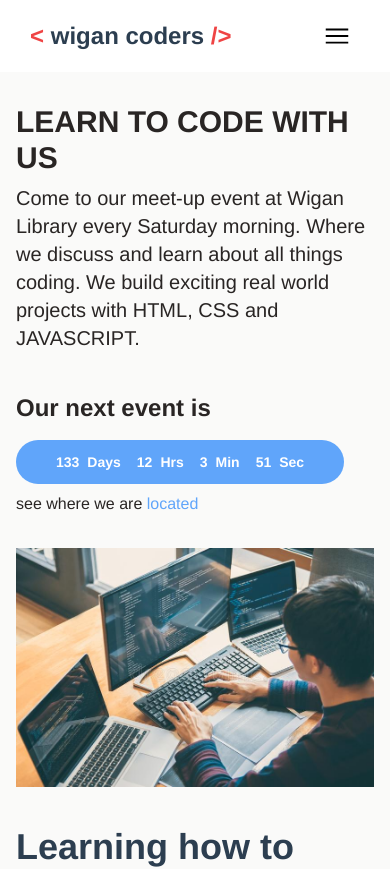
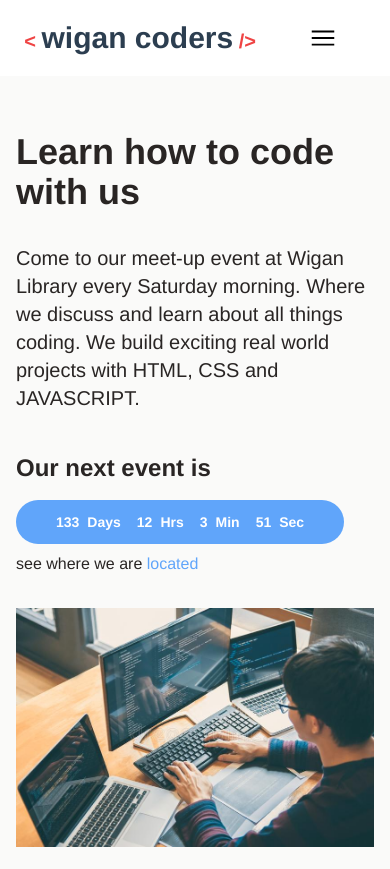
Before and after one commit to Rybrock/wigan-coders, a Vue app: page / in a window 390 px wide. Shown: the top 869 px of the page. Built offline with nearby package versions, Linux system fonts and the light colour scheme; no server answers; the HTML template or start-up script is replaced by a standard one.

Commit message:
just social icons left to hook up

```diff
--- a/src/components/AppNavbar.vue
+++ b/src/components/AppNavbar.vue
@@ -5,12 +5,12 @@
                 <div class="px-0 md:px-5 flex justify-around items-center space-x-10">
                     <div class="w-full">
                         <router-link to="/">
-                            <span class="text-2xl lg:text-4xl font-semibold"><span class="text-red-500">&lt; </span>wigan
-                            coders<span class="text-red-500"> /></span></span>
+                            <span class="text-3xl w-full lg:text-4xl font-semibold"><span class="text-red-500 text-xl">&lt; </span>wigan
+                            coders<span class="text-red-500 text-xl"> /></span></span>
                         </router-link>
                     </div>
                     <div class="md:hidden" @click.prevent="openCloseNav()">
-                        <img src="../assets/menu_FILL0_wght400_GRAD0_opsz48.svg" width="30" height="30" alt="menu icon" class="ml-10" />
+                        <img src="../assets/menu_FILL0_wght400_GRAD0_opsz48.svg" width="30" height="30" alt="menu icon" class="ml-2 md:ml-10" />
                     </div>
                 <div class="font-bold space-x-8 hidden md:flex">
                     <router-link to="/">Home</router-link>
--- a/src/views/AboutView.vue
+++ b/src/views/AboutView.vue
@@ -1,5 +1,20 @@
 <template>
-  <div class="about">
-    <h1>This is an about page</h1>
+  <div class="about w-full bg-stone-50 p-2 pb-8">
+    <h1 class="font-bold text-3xl mb-10 mt-10">About Us</h1>
+    <div class="flex flex-col md:flex-row justify-center items-center lg:space-x-24 w-full mb-24">
+      <div class="w-full lg:w-5/12">
+        <p class="p-2 text-lg">Wigan Coders was founded and hosted by me, Ryan Brockley. I learnt how to code as a means to changing my career. After a long career in Engineering and after an injury, I was no longer in a position to continue and had to change my employment occupation industry. I chose the Technology Industry after recommendations from a very close friend.</p>
+      <p class="p-2 text-lg">In 2018 I enrolled in a JavaScript course in Manchester and graduated 6 months later as a junior web developer. I am now in my 4th professional year and the course has completely changed my life for the better. In my hometown Wigan, there were no resources I could use to learn. So I founded Wigan Coders in order to offer resources to people thinking of taking the same journey I did for whatever reasons they have.</p>
+      </div>
+      <div class="w-full lg:w-4/12 p-2 md:p-0 mt-4 md:mt-0">
+        <img src="../assets/IMG_0193.jpg" class="w-full lg:w-10/12 rounded-full" width="200" height="200" alt="">
+      </div>
+    </div>
+    <div class="flex flex-col w-full justify-center items-center p-2 md:p-0">
+    <p class="font-bold text-sm w-full lg:w-8/12">We are a none for profit organization with the view to helping people understand what coding is and how they go about beginning to learn. We offer free impartial advice and have a HTML, CSS and JAVASCRIPT curriculum coming soon!</p>
+    <p class="flex font-bold w-full justify-center p-2 md:p-0 mt-4">+16 years and above</p>
+</div>
   </div>
+
+
 </template>
--- a/src/views/ContactView.vue
+++ b/src/views/ContactView.vue
@@ -1,8 +1,8 @@
 <template>
-  <div class="flex flex-col justify-center items-center w-full mb-28 lg:mb-8">
+  <div class="flex flex-col justify-center items-center w-full mb-28 lg:mb-8 bg-stone-50 pb-8">
     <div class="text-center mt-10 mb-8">
-      <span class="text-3xl font-bold">Contact Us </span>
-      <p class="w-full lg:w-8/12 mx-auto text-center text-lg">
+      <span class="text-3xl font-bold mb-10">Contact Us </span>
+      <p class="w-full lg:w-8/12 mx-auto text-center text-lg mt-4">
         There are many way's you can get in touch. Contact us on social media or
         send us an email. Whatever your preference we hope to respond within
         24hrs.
--- a/src/views/HomeView.vue
+++ b/src/views/HomeView.vue
@@ -16,9 +16,9 @@
         lg:pb-28
       "
     >
-      <div class="text-left mt-4 w-full lg:w-7/12">
-        <span class="font-bold text-3xl lg:text-5xl mb-4">LEARN TO CODE WITH US</span>
-        <p class="w-full lg:w-9/12 mt-2 text-xl">
+      <div class="text-left mt-10 w-full lg:w-7/12">
+        <span class="font-bold text-4xl lg:text-5xl mb-8">Learn how to code with us</span>
+        <p class="w-full lg:w-9/12 mt-8 text-xl">
           Come to our meet-up event at Wigan Library every Saturday morning.
           Where we discuss and learn about all things coding. We build exciting
           real world projects with HTML, CSS and JAVASCRIPT.
```
Also changed, not shown: src/assets/IMG_0193.jpg (added).
